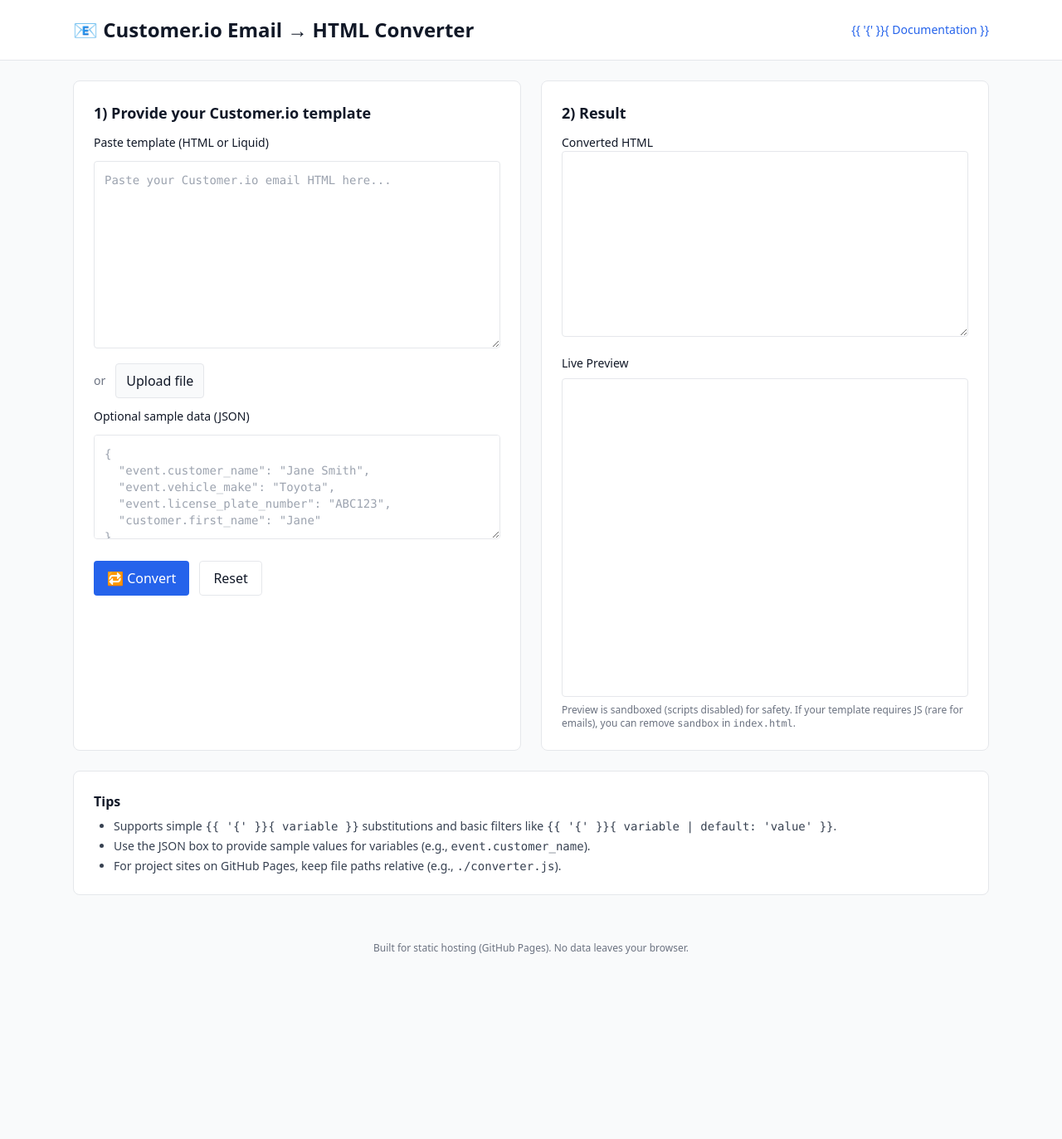
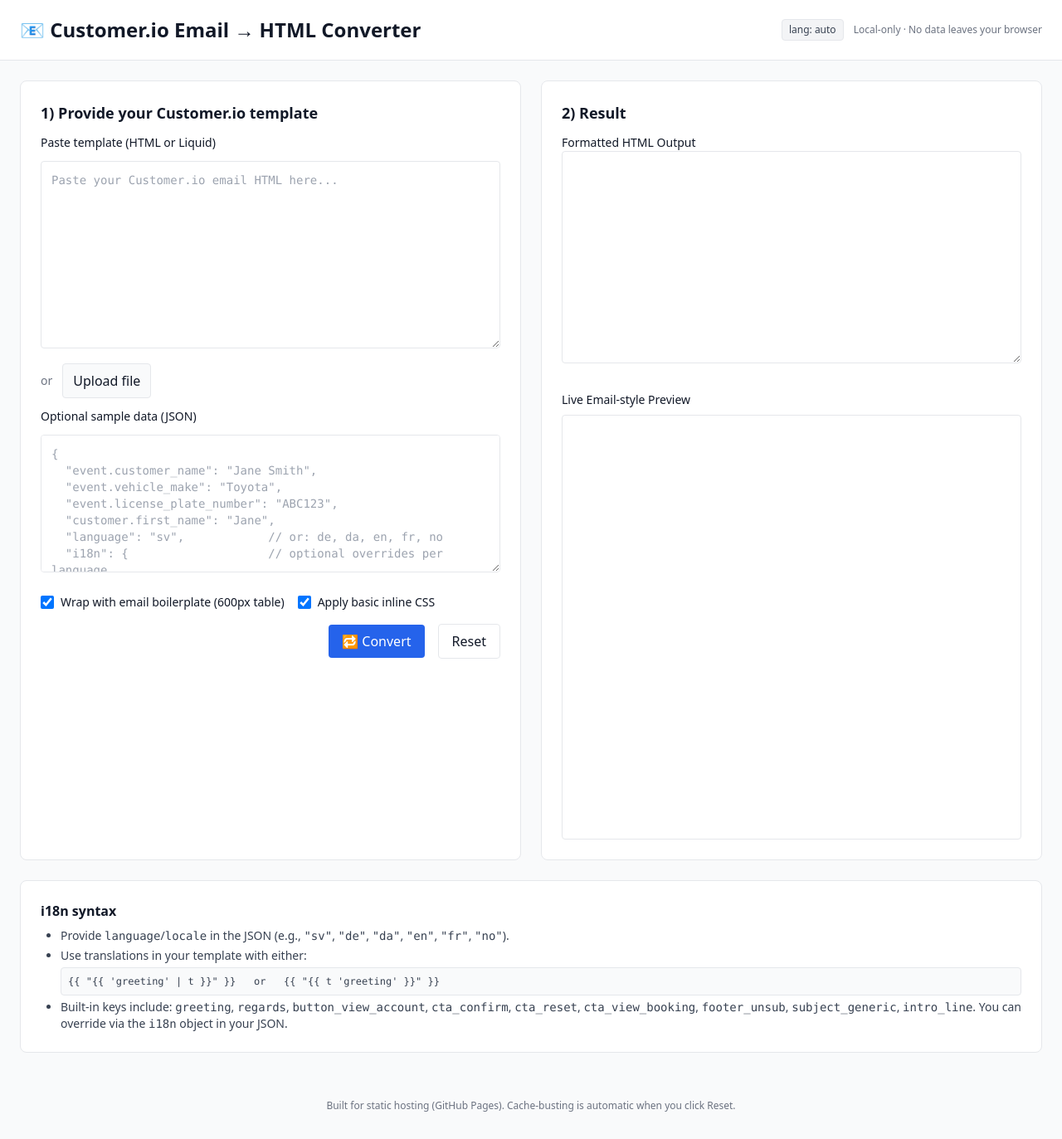
Before and after one commit to dhruvad/email-converter, a plain HTML site: page index.html in a window 1280 px wide. Shown: the whole page at 83% size. Before the commit the page ends 1183 px from the top, so only its background shows below. Drawn offline with nearby package versions, Linux system fonts and the light colour scheme.

Commit message:
Update index.html

```diff
--- a/index.html
+++ b/index.html
@@ -2,28 +2,44 @@
 <html lang="en">
 <head>
   <meta charset="UTF-8">
-  <title>CIO Email → HTML Converter</title>
+  <title>CIO Email → HTML Converter (i18n)</title>
   <meta name="viewport" content="width=device-width, initial-scale=1.0">
-  <script defer src="converter.js"></script>
+
+  <!-- No-cache hints (helps GitHub Pages/CDN) -->
+  <meta http-equiv="Cache-Control" content="no-cache, no-store, must-revalidate" />
+  <meta http-equiv="Pragma" content="no-cache" />
+  <meta http-equiv="Expires" content="0" />
+
+  <!-- Versioned script to avoid stale caches (bump v= when you update the JS) -->
+  <script defer src="converter.js?v=20250812"></script>
+
+  <!-- Tailwind via CDN (no build step) -->
   <script src="https://cdn.tailwindcss.com"></script>
-  <meta name="color-scheme" content="dark light">
+  <meta name="color-scheme" content="light dark">
+  <style>
+    textarea, input[type="text"] { background: #ffffff !important; color:#111827 !important; }
+    ::placeholder { color:#9CA3AF !important; opacity:1; }
+  </style>
 </head>
 <body class="bg-gray-50 text-gray-900 min-h-screen">
   <header class="bg-white border-b">
-    <div class="max-w-6xl mx-auto px-6 py-5 flex items-center justify-between">
+    <div class="max-w-7xl mx-auto px-6 py-5 flex items-center justify-between gap-4">
       <h1 class="text-xl md:text-2xl font-bold">📧 Customer.io Email → HTML Converter</h1>
-      <a class="text-sm text-blue-600 hover:underline" href="https://customer.io/docs/">{{ '{' }}{ Documentation }}</a>
+      <div class="flex items-center gap-3 text-xs text-gray-500">
+        <span id="langBadge" class="px-2 py-1 rounded bg-gray-100 text-gray-700 border">lang: auto</span>
+        <span>Local-only · No data leaves your browser</span>
+      </div>
     </div>
   </header>
 
-  <main class="max-w-6xl mx-auto px-6 py-6">
+  <main class="max-w-7xl mx-auto px-6 py-6">
     <div class="grid grid-cols-1 lg:grid-cols-2 gap-6">
       <!-- Left column: Inputs -->
       <section class="bg-white rounded-lg border p-4 md:p-6">
         <h2 class="font-semibold text-lg mb-3">1) Provide your Customer.io template</h2>
         <div class="space-y-3">
           <label class="block text-sm font-medium">Paste template (HTML or Liquid)</label>
-          <textarea id="pasteInput" rows="10" placeholder="Paste your Customer.io email HTML here..." class="w-full border rounded p-3 font-mono text-sm"></textarea>
+          <textarea id="pasteInput" rows="10" placeholder="Paste your Customer.io email HTML here..." class="w-full border rounded p-3 font-mono text-sm bg-white text-gray-900 placeholder-gray-400"></textarea>
 
           <div class="flex items-center gap-3">
             <span class="text-sm text-gray-500">or</span>
@@ -35,17 +51,27 @@
           </div>
 
           <label class="block text-sm font-medium mt-2">Optional sample data (JSON)</label>
-          <textarea id="sampleData" rows="5" class="w-full border rounded p-3 font-mono text-sm" placeholder='{
+          <textarea id="sampleData" rows="7" class="w-full border rounded p-3 font-mono text-sm bg-white text-gray-900 placeholder-gray-400" placeholder='{
   "event.customer_name": "Jane Smith",
   "event.vehicle_make": "Toyota",
   "event.license_plate_number": "ABC123",
-  "customer.first_name": "Jane"
+  "customer.first_name": "Jane",
+  "language": "sv",            // or: de, da, en, fr, no
+  "i18n": {                    // optional overrides per language
+    "sv": { "greeting": "Hej", "footer_unsub": "Avsluta prenumeration" }
+  }
 }'></textarea>
 
-          <div class="flex flex-wrap gap-3 pt-2">
-            <button id="convertBtn" class="px-4 py-2 bg-blue-600 text-white rounded hover:bg-blue-700">🔁 Convert</button>
-            <button id="downloadBtn" class="px-4 py-2 bg-green-600 text-white rounded hover:bg-green-700 hidden">💾 Download HTML</button>
-            <button id="copyBtn" class="px-4 py-2 bg-gray-800 text-white rounded hover:bg-gray-900 hidden">📋 Copy HTML</button>
+          <div class="flex flex-wrap items-center gap-4 pt-2">
+            <label class="inline-flex items-center gap-2 text-sm">
+              <input id="wrapEmail" type="checkbox" class="h-4 w-4" checked>
+              <span>Wrap with email boilerplate (600px table)</span>
+            </label>
+            <label class="inline-flex items-center gap-2 text-sm">
+              <input id="inlineCss" type="checkbox" class="h-4 w-4" checked>
+              <span>Apply basic inline CSS</span>
+            </label>
+            <button id="convertBtn" class="ml-auto px-4 py-2 bg-blue-600 text-white rounded hover:bg-blue-700">🔁 Convert</button>
             <button id="resetBtn" class="px-4 py-2 bg-white border rounded hover:bg-gray-50">Reset</button>
           </div>
         </div>
@@ -56,33 +82,37 @@
         <h2 class="font-semibold text-lg mb-3">2) Result</h2>
         <div class="grid grid-cols-1 gap-4">
           <div>
-            <label class="block text-sm font-medium">Converted HTML</label>
-            <textarea id="convertedHTML" class="w-full h-56 border p-3 rounded font-mono text-sm" readonly></textarea>
+            <label class="block text-sm font-medium">Formatted HTML Output</label>
+            <textarea id="convertedHTML" class="w-full h-64 border p-3 rounded font-mono text-sm bg-gray-50 text-gray-900" readonly></textarea>
+            <div class="flex flex-wrap gap-3 mt-3">
+              <button id="downloadBtn" class="px-4 py-2 bg-green-600 text-white rounded hover:bg-green-700 hidden">💾 Download HTML</button>
+              <button id="copyBtn" class="px-4 py-2 bg-gray-800 text-white rounded hover:bg-gray-900 hidden">📋 Copy HTML</button>
+            </div>
           </div>
           <div>
-            <label class="block text-sm font-medium mb-2">Live Preview</label>
-            <!-- sandbox prevents scripts from running; remove sandbox attribute if you explicitly need JS -->
-            <iframe id="previewFrame" class="w-full h-96 border rounded" sandbox=""></iframe>
-            <p class="text-xs text-gray-500 mt-2">
-              Preview is sandboxed (scripts disabled) for safety. If your template requires JS (rare for emails), you can remove <code>sandbox</code> in <code>index.html</code>.
-            </p>
+            <label class="block text-sm font-medium mb-2">Live Email-style Preview</label>
+            <!-- sandbox prevents external script execution -->
+            <iframe id="previewFrame" class="w-full h-[32rem] border rounded bg-white" sandbox=""></iframe>
           </div>
         </div>
       </section>
     </div>
 
     <section class="mt-6 bg-white rounded-lg border p-4 md:p-6">
-      <h3 class="font-semibold mb-2">Tips</h3>
+      <h3 class="font-semibold mb-2">i18n syntax</h3>
       <ul class="list-disc pl-6 text-sm text-gray-700 space-y-1">
-        <li>Supports simple <code>{{ '{' }}{ variable }}</code> substitutions and basic filters like <code>{{ '{' }}{ variable | default: 'value' }}</code>.</li>
-        <li>Use the JSON box to provide sample values for variables (e.g., <code>event.customer_name</code>).</li>
-        <li>For project sites on GitHub Pages, keep file paths relative (e.g., <code>./converter.js</code>).</li>
+        <li>Provide <code>language</code>/<code>locale</code> in the JSON (e.g., <code>"sv"</code>, <code>"de"</code>, <code>"da"</code>, <code>"en"</code>, <code>"fr"</code>, <code>"no"</code>).</li>
+        <li>Use translations in your template with either:
+          <pre class="bg-gray-50 border rounded p-2 mt-1 text-xs overflow-auto">
+{{ "{{ 'greeting' | t }}" }}   or   {{ "{{ t 'greeting' }}" }}</pre>
+        </li>
+        <li>Built-in keys include: <code>greeting</code>, <code>regards</code>, <code>button_view_account</code>, <code>cta_confirm</code>, <code>cta_reset</code>, <code>cta_view_booking</code>, <code>footer_unsub</code>, <code>subject_generic</code>, <code>intro_line</code>. You can override via the <code>i18n</code> object in your JSON.</li>
       </ul>
     </section>
   </main>
 
   <footer class="text-center text-xs text-gray-500 py-8">
-    Built for static hosting (GitHub Pages). No data leaves your browser.
+    Built for static hosting (GitHub Pages). Cache-busting is automatic when you click Reset.
   </footer>
 </body>
 </html>
```
